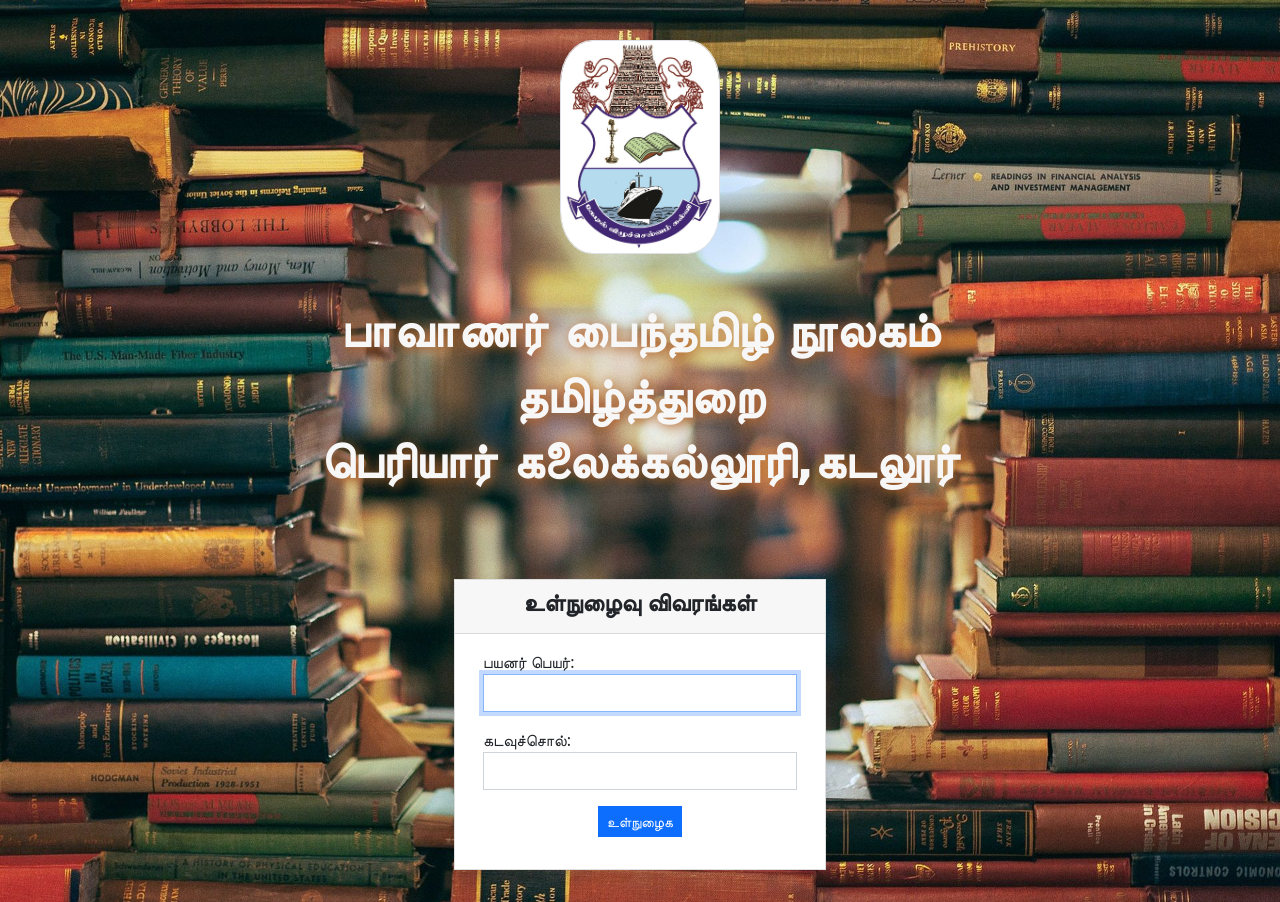
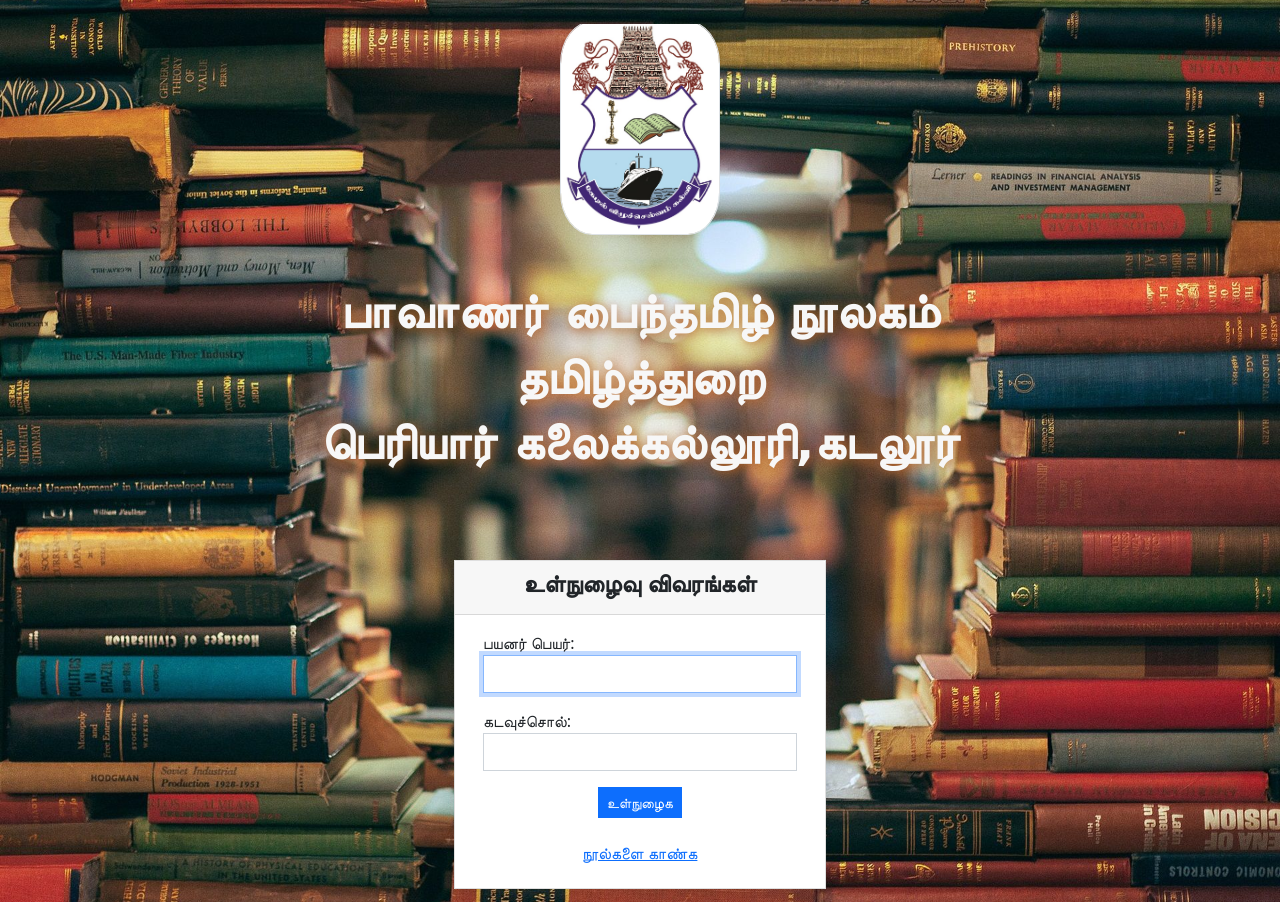
Before and after one commit to dhilipmpms/Library_management_system, a Django app: template lmsApp/templates/login.html in a window 1280 px wide. Run offline with Django 4.2, Linux system fonts and the light colour scheme; the template is opened without the code that fills it, so the values that code supplies are empty; some libraries are stand-ins or nearby versions.

Commit message:
login page altered for viewing books without login

```diff
--- a/lmsApp/templates/login.html
+++ b/lmsApp/templates/login.html
@@ -68,6 +68,9 @@
                             </div>
                         </div>
                     </form>
+                    <div class="text-center mt-3">
+                        <a href="{% url 'book-page' %}" class="btn btn-link small-button">நூல்களை காண்க</a>
+                    </div>
                 </div>
             </div>
         </div>
--- a/lmsApp/views.py
+++ b/lmsApp/views.py
@@ -525,7 +525,7 @@
     return HttpResponse(json.dumps(resp), content_type="application/json")
 
 
-@login_required
+#@login_required
 def view_book(request, pk=None):
     context = context_data(request)
     context["page"] = "view_book"
```
